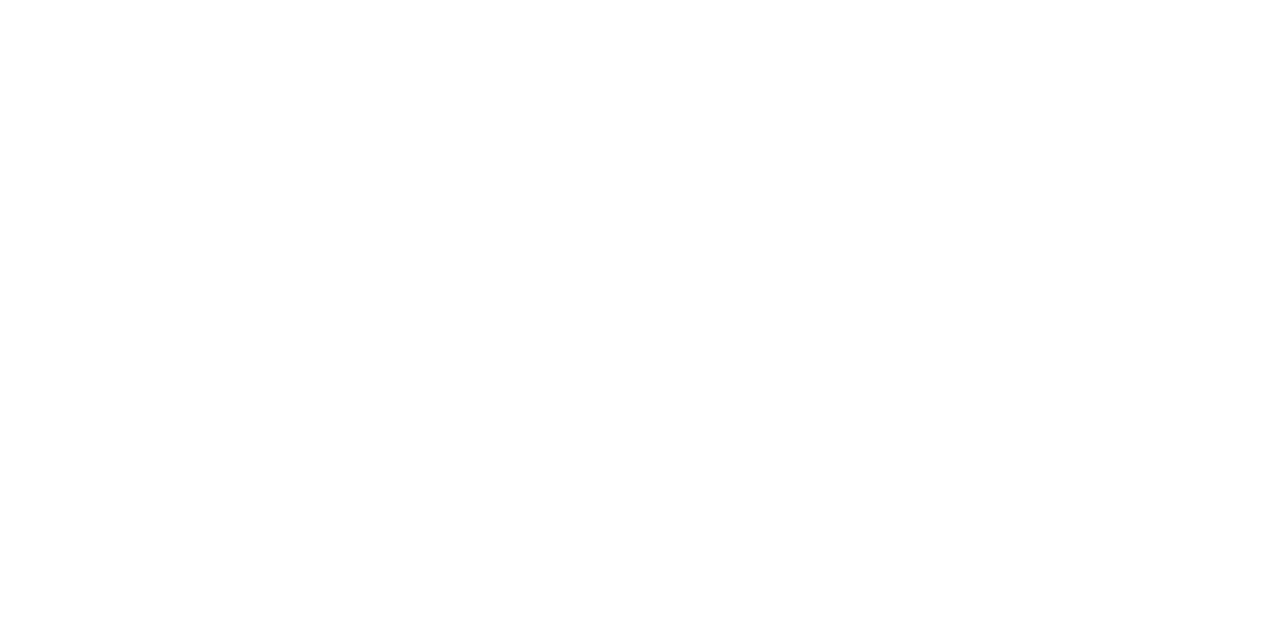
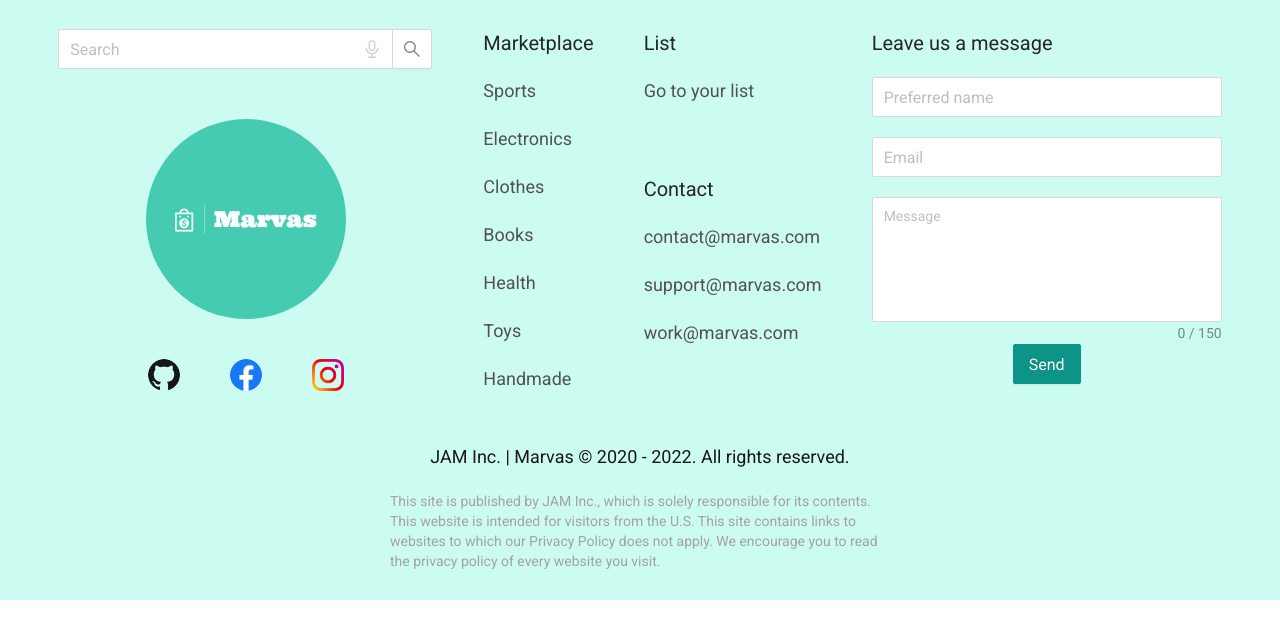
Before and after one commit to NataRich/Marvas, a React (Create React App) app in the folder client/: page /signin in a window 1280 px wide. Before the commit this address had no page. Shown: the top 638 px of the page. Built offline with nearby package versions, Linux system fonts and the light colour scheme.

Commit message:
Add footer

```diff
--- a/client/src/common/footer/Footer.jsx
+++ b/client/src/common/footer/Footer.jsx
@@ -1,7 +1,171 @@
+import { useState } from "react";
+import { Input, Button } from "antd";
+import { useNavigate } from "react-router-dom";
+
+import Search from "../search/SearchBar";
+import Logo from "../asset/img/marvas.jpg";
+import GitHub from "../asset/img/github.png";
+import Facebook from "../asset/img/facebook.png";
+import Instagram from "../asset/img/instagram.png";
+
+import { categories, emails } from "../dummy/dummy"
+import "./custom.css"
+
 const Footer = () => {
+    const [name, setName] = useState("");
+    const [email, setEmail] = useState("");
+    const [message, setMessage] = useState("");
+    const [sending, setSending] = useState(false)
+
+    const navigate = useNavigate();
+
+    const handleSend = () => {
+        setSending(true)
+
+        setTimeout(() => {
+            setSending(false);
+        }, 2000)
+    }
+
     return (
-        <div>
+        <div className="w-full h-[600px] bg-primary-100 flex flex-col justify-center items-center font-sans">
+            <div className="flex justify-start items-start mb-[30px]">
+                <div className="flex flex-col justify-center items-center mr-[50px]">
+                    <div className="w-[375px] h-[40px] mb-[50px]">
+                        <Search />
+                    </div>
+                    <div className="w-[200px] h-[200px] rounded-full mb-[40px]">
+                        <img className="w-full h-full object-cover rounded-full" src={Logo} alt="" />
+                    </div>
+                    <div className="flex space-x-[50px]">
+                        <a
+                            className="w-[32px] h-[32px] rounded-full"
+                            href="https://github.com/NataRich/Marvas"
+                            target="_blank"
+                            rel="noreferrer"
+                        >
+                            <img className="w-[32px] h-[32px] object-cover rounded-full" src={GitHub} alt="" />
+                        </a>
+                        <a
+                            className="w-[32px] h-[32px] rounded-full"
+                            href="https://www.facebook.com/profile.php?id=100073432252190"
+                            target="_blank"
+                            rel="noreferrer"
+                        >
+                            <img className="w-[32px] h-[32px] object-cover rounded-full" src={Facebook} alt="" />
+                        </a>
+                        <a
+                            className="w-[32px] h-[32px]"
+                            href="https://www.instagram.com/yifeng_1012/"
+                            target="_blank"
+                            rel="noreferrer"
+                        >
+                            <img className="w-[32px] h-[32px] object-cover" src={Instagram} alt="" />
+                        </a>
+                    </div>
+                </div>
+                <div className="h-full flex justify-center items-center mr-[50px]">
+                    <div className="flex flex-col justify-center items-start">
+                        <p
+                            className="text-xl text-neutral-800 mb-[20px] cursor-pointer"
+                            onClick={() => {navigate("/marketplace")}}
+                        >
+                            Marketplace
+                        </p>
+                        {
+                            categories.map((cat, key) => {
+                                return (
+                                    <p
+                                        className="text-lg text-neutral-600 mb-[20px] cursor-pointer hover:underline"
+                                        key={key}
+                                        onClick={() => {navigate(`/marketplace?cats=${cat}`)}}
+                                    >
+                                        {cat}
+                                    </p>
+                            )})
+                        }
+                    </div>
+                </div>
+                <div className="flex flex-col justify-center mr-[50px]">
+                    <div className="mb-[50px]">
+                        <p
+                            className="text-xl text-neutral-800 mb-[20px] cursor-pointer"
+                            onClick={() => {navigate("/list")}}
+                        >
+                            List
+                        </p>
+                        <p
+                            className="text-lg text-neutral-600 mb-[20px] cursor-pointer hover:underline"
+                            onClick={() => {navigate('/list')}}
+                        >
+                            Go to your list
+                        </p>
+                    </div>
+                    <div>
+                        <p className="text-xl text-neutral-800 mb-[20px]">Contact</p>
+                        {
+                            emails.map((e, key) => {
+                                return (
+                                    <p
+                                        className="text-lg text-neutral-600 mb-[20px]"
+                                        key={key}
+                                    >
+                                        {e}
+                                    </p>
+                                )
+                            })
+                        }
+                    </div>
+                </div>
+                <div className="flex flex-col justify-center items-start">
+                    <p className="text-xl text-neutral-800 mb-[20px]">Leave us a message</p>
+                    <div className="w-[350px] mb-[20px]">
+                        <Input
 
+                            placeholder="Preferred name"
+                            size="large"
+                            value={name}
+                            onChange={(e) => setName(e.currentTarget.value)}
+                        />
+                    </div>
+                    <div className="w-[350px] mb-[20px]">
+                        <Input
+                            placeholder="Email"
+                            size="large"
+                            value={email}
+                            onChange={(e) => setEmail(e.currentTarget.value)}
+                        />
+                    </div>
+                    <div className="w-[350px] textarea-no-resize">
+                        <Input.TextArea
+                            placeholder="Message"
+                            size="large"
+                            value={message}
+                            maxLength={150}
+                            rows={5}
+                            showCount
+                            allowClear
+                            onChange={(e) => setMessage(e.currentTarget.value)}
+                            style={{resize: "none"}}
+                        />
+                    </div>
+                    <div className="w-full flex justify-center items-center">
+                        <Button
+                            className={sending ? "pointer-events-none" : ""}
+                            size="large"
+                            type="primary"
+                            loading={sending}
+                            onClick={handleSend}
+                        >
+                            Send
+                        </Button>
+                    </div>
+                </div>
+            </div>
+            <div className="flex flex-col justify-center items-center">
+                <p className="text-lg text-neutral-900 mb-[20px]">JAM Inc. | Marvas © 2020 - 2022. All rights reserved. </p>
+                <p className="w-[500px] h-fit text-sm text-neutral-400  whitespace-normal mb-0">This site is published by JAM Inc., which is solely responsible for its contents. This website is intended for visitors from the U.S. This site contains links to websites to which our Privacy Policy does not apply. We encourage you to read the privacy policy of every website you visit.</p>
+            </div>
         </div>
     )
 }
--- /dev/null
+++ b/client/src/common/footer/custom.css
@@ -0,0 +1,3 @@
+.textarea-no-resize textarea {
+    resize: none
+}
```
